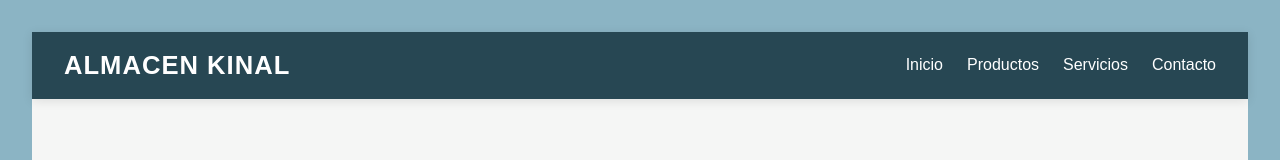
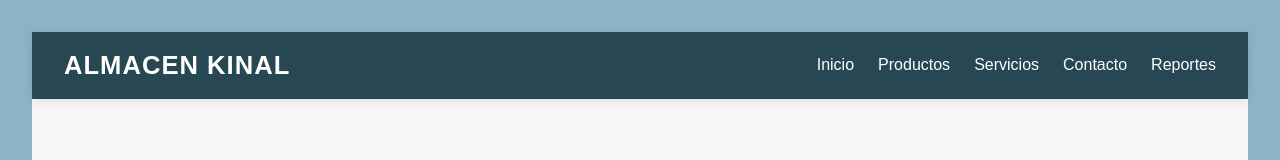
Before and after one commit to dreyes-2022433/Almacenadora, a React (Vite) app in the folder Frontend/: page /Home in a window 1280 px wide. Shown: the top 160 px of the page. Built offline with nearby package versions, Linux system fonts and the light colour scheme.

Commit message:
Se agrega al nav la opcion de reportes

```diff
--- a/Frontend/src/pages/Mainpage.jsx
+++ b/Frontend/src/pages/Mainpage.jsx
@@ -12,6 +12,7 @@ export const Home = () => {
             <a href="#">Productos</a>
             <a href="#">Servicios</a>
             <a href="#">Contacto</a>
+            <a href="/reports">Reportes</a>
           </nav>
         </header>
 
```
